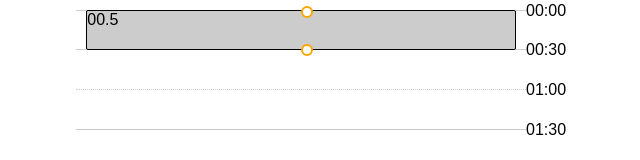
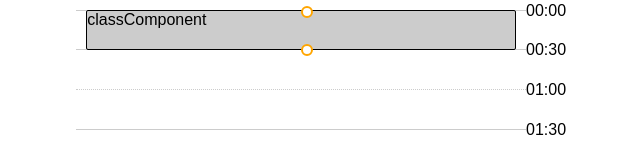
Before and after one commit to StAngerr/4r-daytimeline, a React (Vite) app: page / in a window 1280 px wide. Both pictures are taken after a click on the element "00:00". Shown: the top 160 px of the page, without its empty margins (339-979 px from the left). Built offline with nearby package versions, Linux system fonts and the light colour scheme.

Commit message:
Fixed type for custom component

```diff
--- a/src/App.tsx
+++ b/src/App.tsx
@@ -1,6 +1,7 @@
 import './App.css';
 import '../src/Daytimeline/DayTimeline.css';
 import { DayTimeline } from './Daytimeline/DayTimeline.tsx';
+import { Component } from 'react';
 
 const today = new Date();
 const dateString = `${today.getFullYear()}-${String(today.getMonth() + 1).padStart(2, '0')}-${String(today.getDate()).padStart(2, '0')}T13:00:00`;
@@ -40,8 +41,6 @@ const generatePeriods = (length, date) => {
 // Example usage
 const numberOfPeriods = 5;
 const periods = generatePeriods(numberOfPeriods, today);
-
-console.log(periods);
 
 const p1_s = new Date();
 const p1_e = new Date();
@@ -116,6 +115,16 @@ const periods1 = [
     { start: p7_s, end: p7_e },
     // { start: p6_s, end: p6_e },
 ];
+
+const RnadomComponent = () => {
+    return <div>random</div>;
+};
+
+class RandomClassCp extends Component {
+    render() {
+        return <div>classComponent</div>;
+    }
+}
 /*end*/
 /*TODO add inaccurate time periods ? like half hour for 1h interval or 10 minutes or 43*/
 function App() {
@@ -138,15 +147,16 @@ function App() {
                 }}
                 // periods={periods1.map((i, idx) => ({ ...i, id: idx }))}
                 periods={[{ start: p8_s, end: p8_e }]}
-                selectedComponent={(args) => {
-                    /*TODO define types for arguments*/
-                    return (
-                        <div>
-                            <span>{args.start}</span>
-                            <span>{args.end}</span>
-                        </div>
-                    );
-                }}
+                selectedComponent={RandomClassCp}
+                // selectedComponent={(args) => {
+                //     /*TODO define types for arguments*/
+                //     return (
+                //         <div>
+                //             <span>{args.start}</span>
+                //             <span>{args.end}</span>
+                //         </div>
+                //     );
+                // }}
             />
         </div>
     );
--- a/src/Daytimeline/DayTimeline.tsx
+++ b/src/Daytimeline/DayTimeline.tsx
@@ -42,8 +42,7 @@ interface Props {
     date?: Date;
     currentTime?: CurrentTimeSettings;
     timeLabels?: TimeLabelsSettings;
-    // TODO check what to use Component or FunctionalComponent
-    selectedComponent?: React.FunctionComponent;
+    selectedComponent?: React.ComponentType;
     timeslotHeight?: number;
     className?: string;
     interval?: 30 | 60;
--- a/src/Daytimeline/NewPeriod/NewPeriod.tsx
+++ b/src/Daytimeline/NewPeriod/NewPeriod.tsx
@@ -13,7 +13,7 @@ interface Props {
     timeslotHeight: number;
     interval: number;
     intervalValue: number;
-    selectedComponent?: React.FunctionComponent;
+    selectedComponent?: React.ComponentType;
     startEndHours: BusinessHoursPeriod;
     selected: { start: number; end: number };
     onChange: (newPeriod: PeriodValues) => void;
@@ -24,7 +24,7 @@ export const NewPeriod = ({
     onChange,
     interval,
     startEndHours,
-    selectedComponent,
+    selectedComponent: SelectedComp,
     timeslotHeight: STEP,
     intervalValue,
     selected,
@@ -187,7 +187,7 @@ export const NewPeriod = ({
                     onMouseUp={stopResize}
                     onMouseDown={() => startResize('top')}
                 ></div>
-                {selectedComponent && selectedComponent(selected)}
+                {SelectedComp && <SelectedComp selected={selected} />}
                 <div
                     className={'resize-bottom'}
                     onMouseUp={stopResize}
--- a/src/utils/period.utils.ts
+++ b/src/utils/period.utils.ts
@@ -86,7 +86,6 @@ export const parseDefaultPeriod = (
     return null;
 };
 
-//TODO handle this with actual date from props ?
 export const timeValuesToDatePeriod = (
     period: PeriodValues,
     date: Date,
```
